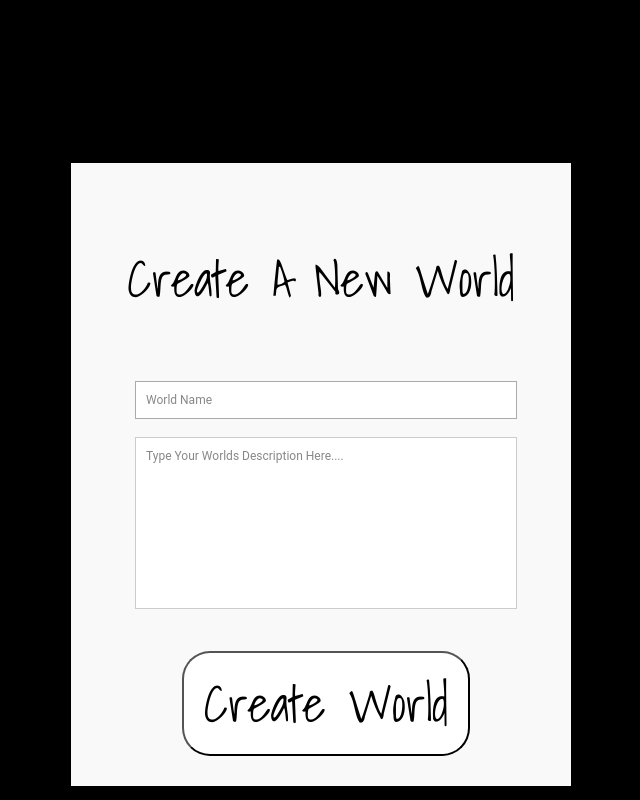
After one commit to gazolin/DM-s-inn, a Flask app: page /world_creation in a window 1280 px wide. The commit adds this page. Shown: the whole page, without its empty margins (319-959 px from the left). Run offline with Flask 2, Linux system fonts and the light colour scheme; a user stored in the database is signed in; some libraries are stand-ins or nearby versions.

Commit message:
added world_creator and new login form

```diff
--- a/app.py
+++ b/app.py
@@ -45,7 +45,9 @@ def dm_bar():
     if request.method == 'POST':
         if request.form['homeButton'] == "Logout":
             return redirect(url_for('logout'))
-        if request.form['homeButton'] == "My worlds":
+        if request.form['homeButton'] == "Create a World":
+            return redirect(url_for('world_creation'))
+        if request.form['homeButton'] == "My Worlds":
             return redirect(url_for('worlds'))
 
     elif request.method == 'GET':
@@ -55,12 +57,31 @@ def dm_bar():
 @app.route('/worlds', methods=['GET', 'POST'])
 @login_required
 def worlds():
+    session.pop('_flashes', None)
     if request.method == 'POST':
         if request.form['worldsButton'] == "Logout":
             return redirect(url_for('logout'))
+    elif request.method == 'GET':
+        return render_template("worlds.html") # render a template
+
+@app.route('/world_creation', methods=['GET', 'POST'])
+@login_required
+def world_creation():
+    session.pop('_flashes', None)
+    if request.method == 'POST':
+        worldName = str(request.form['worldName'])
+        world_description = str(request.form['worldDescription'])
+
+        world = World(1, request.form.get('worldName'), request.form.get('worldDescription'), 0)
+        db.session.add(world)
+        db.session.commit()
+
+        #if request.form['worldsButton'] == "worldName":
+            #return redirect(url_for('logout'))
+        return redirect(url_for('worlds'))
 
     elif request.method == 'GET':
-        return render_template("worlds.html") # render a template
+        return render_template("world_creation.html") # render a template
 
 
 # route for handling the login page logic
@@ -68,14 +89,14 @@ def worlds():
 def login():
     error = None
     if request.method == 'POST':
-        POST_USERNAME = str(request.form['username'])
-        POST_PASSWORD = str(request.form['password'])
-        query = db.session.query(User).filter(User.name.in_( [POST_USERNAME]), User.password.in_([POST_PASSWORD]) )
+        userName = str(request.form['username'])
+        password = str(request.form['password'])
+        query = db.session.query(User).filter(User.name.in_( [userName]), User.password.in_([password]) )
         if (query.first() == None):
             error = 'Invalid Credentials. Please try again.'
         else:
             session['logged_in'] = True
-            session['name'] = POST_USERNAME
+            session['name'] = userName
             session['first'] = False
             return redirect(url_for('dm_bar'))
 
@@ -85,8 +106,8 @@ def login():
 def signup():
     error = None
     if request.method == 'POST':
-        POST_USERNAME = str(request.form['username'])
-        query = db.session.query(User).filter(User.name.in_([POST_USERNAME]))
+        userName = str(request.form['username'])
+        query = db.session.query(User).filter(User.name.in_([userName]))
         if (query.first() != None):
             error = 'Name already exists. Please pick another.'
         else:
@@ -94,9 +115,9 @@ def signup():
             db.session.add(user)
             db.session.commit()
             session['logged_in'] = True
-            session['name'] = POST_USERNAME
+            session['name'] = userName
             session['first'] = True
-            flash('Welcome ' + POST_USERNAME)
+            flash('Welcome ' + userName)
             flash('It was everyones first time once. ~WinK~')
 
             return redirect(url_for('dm_bar'))
--- a/config.py
+++ b/config.py
@@ -3,4 +3,4 @@ class BaseConfig(object):
 	DEBUG = False
 	SECRET_KEY = '\x8d\x18r\xa2\xcd\x95p h\xd6\x803\xa4\x14sf\xc2$\x8c\xef\xb1AII'
 	SQLALCHEMY_TRACK_MODIFICATIONS = False
-	SQLALCHEMY_DATABASE_URI = 'sqlite:///User.db'
+	SQLALCHEMY_DATABASE_URI = 'sqlite:///database.db'
--- a/models.py
+++ b/models.py
@@ -27,16 +27,16 @@ class World(db.Model):
 	name = db.Column(db.String, nullable=False)
 	description = db.Column(db.String, nullable=False)
 	charCount = db.Column(db.Integer, nullable=False)
-	creationTime = db.Column(db.DateTime, onupdate=datetime.datetime.now)
+	#creationTime = db.Column(db.DateTime, onupdate=datetime.datetime.now)
 
 
 
-	def __init__(self, user_id, name, decription, charCount, creationTime):
+	def __init__(self, user_id, name, description, charCount):
 		self.user_id = user_id
 		self.name = name
 		self.description = description
 		self.charCount = charCount
-		self.creationTime = creationTime
+		#self.creationTime = creationTime
 
 class Character(db.Model):
 
--- a/static/dnd.css
+++ b/static/dnd.css
@@ -44,3 +44,114 @@
 	background-image: linear-gradient(to bottom, #3cb0fd, #3498db);
 	text-decoration: none;
 }
+
+
+.form_container {
+  max-width: 500px;
+  width: 100%;
+  margin: 0 auto;
+  position: relative;
+}
+
+#forms input[type="text"],
+#forms input[type="email"],
+#forms input[type="tel"],
+#forms input[type="url"],
+#forms textarea,
+#forms button[type="submit"] {
+  font: 400 12px/16px "Roboto", Helvetica, Arial, sans-serif;
+}
+
+#forms {
+  background: #F9F9F9;
+  padding: 25px;
+  margin: 150px 0;
+  box-shadow: 0 0 20px 0 rgba(0, 0, 0, 0.2), 0 5px 5px 0 rgba(0, 0, 0, 0.24);
+}
+
+#forms h3 {
+  display: block;
+  font-size: 50px;
+  font-weight: 300;
+  margin-bottom: 10px;
+  color: black;
+  font-family: 'Shadows Into Light', cursive;
+}
+
+#forms h4 {
+  margin: 5px 0 15px;
+  display: block;
+  font-size: 13px;
+  font-weight: 400;
+}
+
+fieldset {
+  border: medium none !important;
+  margin: 5px 5px 5px;
+  min-width: 100%;
+  padding: 0;
+  width: 100%;
+}
+
+#forms input[type="text"],
+#forms input[type="email"],
+#forms input[type="tel"],
+#forms input[type="url"],
+#forms textarea {
+  width: 80%;
+  border: 1px solid #ccc;
+  background: #FFF;
+  margin: 0 0 5px;
+  padding: 10px;
+}
+
+#forms input[type="text"]:hover,
+#forms input[type="email"]:hover,
+#forms input[type="tel"]:hover,
+#forms input[type="url"]:hover,
+#forms textarea:hover {
+  -webkit-transition: border-color 0.3s ease-in-out;
+  -moz-transition: border-color 0.3s ease-in-out;
+  transition: border-color 0.3s ease-in-out;
+  border: 1px solid #aaa;
+}
+
+#forms textarea {
+  height: 150px;
+  max-width: 80%;
+  resize: none;
+}
+
+#forms button[type="submit"] {
+  cursor: pointer;
+  width: 80%;
+  border: none;
+  background: black;
+  color: #FFF;
+  margin: 0 0 5px;
+  padding: 10px;
+  font-size: 15px;
+  font-weight: bold;
+}
+
+#forms input:focus,
+#forms textarea:focus {
+  outline: 0;
+  border: 1px solid #aaa;
+}
+
+::-webkit-input-placeholder {
+  color: #888;
+}
+
+:-moz-placeholder {
+  color: #888;
+}
+
+::-moz-placeholder {
+  color: #888;
+}
+
+:-ms-input-placeholder {
+  color: #888;
+}
--- a/templates/dm_bar.html
+++ b/templates/dm_bar.html
@@ -4,8 +4,8 @@
 <br><br><br>
 <div>
 	<form method="post">
-		<input class="btn" id="bigbtn" type="submit" name="homeButton" value="Create a world">
-		<input class="btn" id="bigbtn" type="submit" name="homeButton" value="My worlds">
+		<input class="btn" id="bigbtn" type="submit" name="homeButton" value="Create a World">
+		<input class="btn" id="bigbtn" type="submit" name="homeButton" value="My Worlds">
 		<br><br>
 		<input class="btn" id="bigbtn" type="submit" name="homeButton" value="Logout">
 	</form>
--- /dev/null
+++ b/templates/world_creation.html
@@ -0,0 +1,37 @@
+{% extends "base.html" %}
+{% block content %}
+
+<!--
+<form action="" method="post">
+  <input type="text" placeholder="worldName" name="worldName" value="{{
+    request.form.username }}">
+   <input <textarea type="bigText" cols="40" rows="5" </textarea> placeholder="description" name="description" value="{{
+    request.form.description }}">
+  <input class="btn btn-default" type="submit" value="create World">
+</form>
+ -->
+
+<div class="form_container">
+ 	<form id="forms" action="" method="post">
+
+	    <h3>Create A New World</h3>
+
+	    <fieldset>
+	      <input type="text" placeholder="World Name"  tabindex="1" name="worldName" required autofocus value="{{
+	    request.form.worldName }}">
+	    </fieldset>
+
+	    <fieldset>
+	      <textarea placeholder="Type Your Worlds Description Here...." tabindex="2" name="worldDescription" required value="{{
+	    request.form.worldDescription }}"></textarea>
+	    </fieldset>
+
+	    <fieldset>
+	      <input class="btn btn-default" type="submit" value="Create World">
+	    </fieldset>
+
+  	</form>
+</div>
+
+
+{% endblock %}
--- a/templates/worlds.html
+++ b/templates/worlds.html
@@ -4,8 +4,8 @@
 <br><br><br>
 <div>
 	<form method="post">
-		<input class="btn" id="bigbtn" type="submit" name="worldsButton" value="worldPicker">
-		<input class="btn" id="bigbtn" type="submit" name="worldsButton" value="createWorld">
+		<input class="btn" id="bigbtn" type="submit" name="worldsButton" value="WorldPicker">
+		<input class="btn" id="bigbtn" type="submit" name="worldsButton" value="CreateWorld">
 		<br><br>
 		<input class="btn" id="bigbtn" type="submit" name="worldsButton" value="Logout">
 	</form>
```
Also changed, not shown: User.db (deleted), database.db (added), 3 other files. Lines whose indentation alone changed are shown as unchanged.
